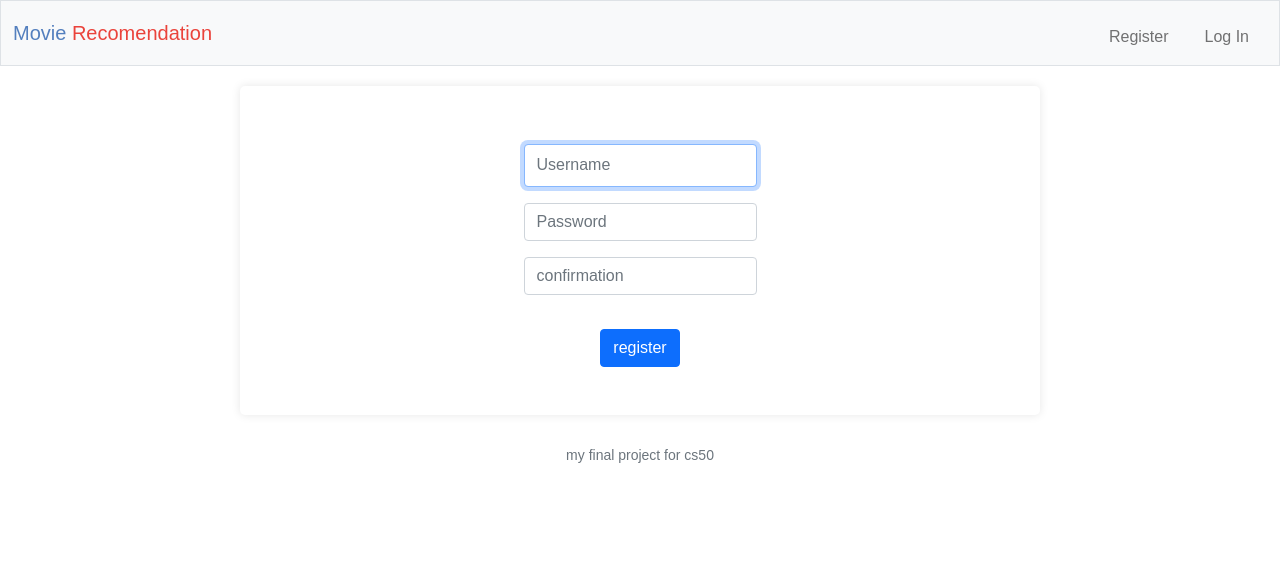
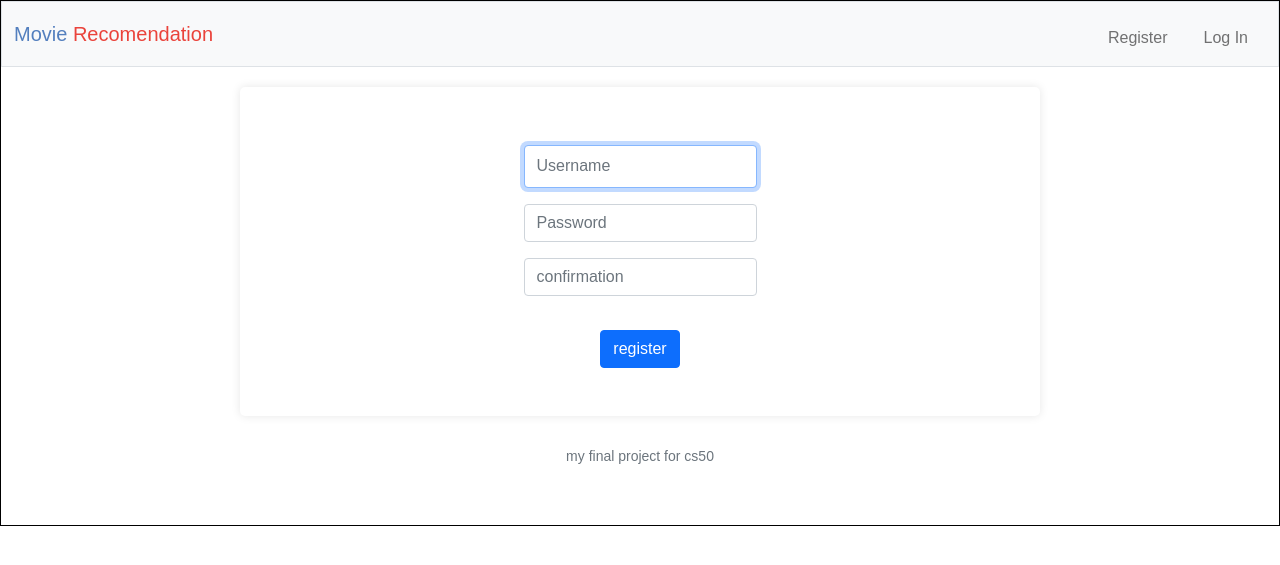
Before and after one commit to lolocompa/cs50x, a Flask app: page /register in a window 1280 px wide. Shown: the top 565 px of the page. Run offline with Flask 3, Linux system fonts and the light colour scheme; some libraries are stand-ins or nearby versions.

Commit message:
Wed, Nov 1, 2023, 7:36 PM -03:00

```diff
--- a/my-project/static/styles.css
+++ b/my-project/static/styles.css
@@ -8,6 +8,10 @@ body, h1, h2, ul {
 body {
     font-family: Arial, sans-serif;
     background-color: #f0f0f0;
+    border: 1px solid black;
+    background-image: url("");
+    background-size: cover; /* Adjust to your preference */
+    background-repeat: no-repeat;
 }
 
 header {
```
